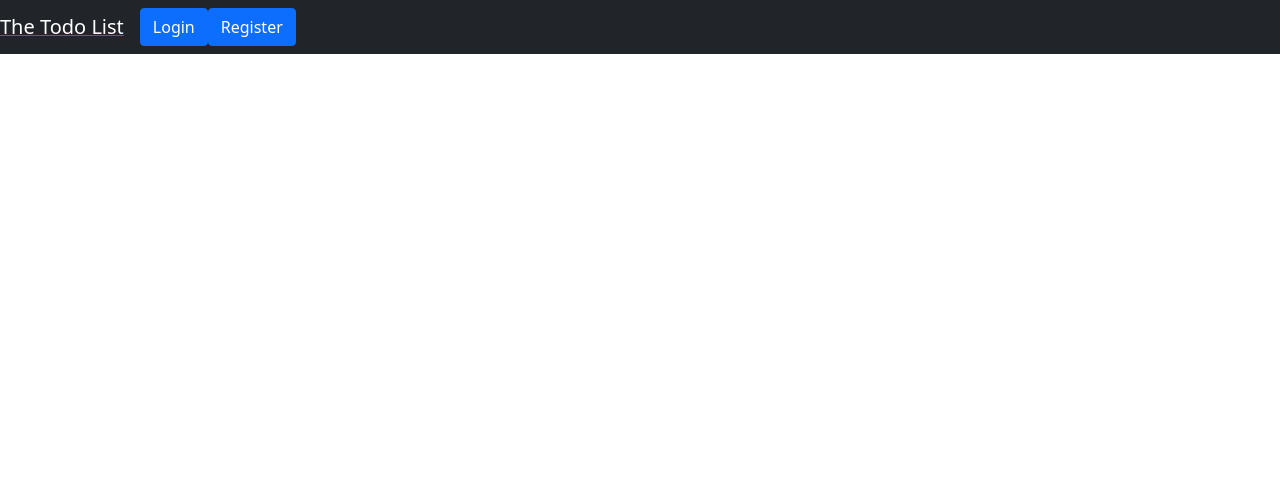
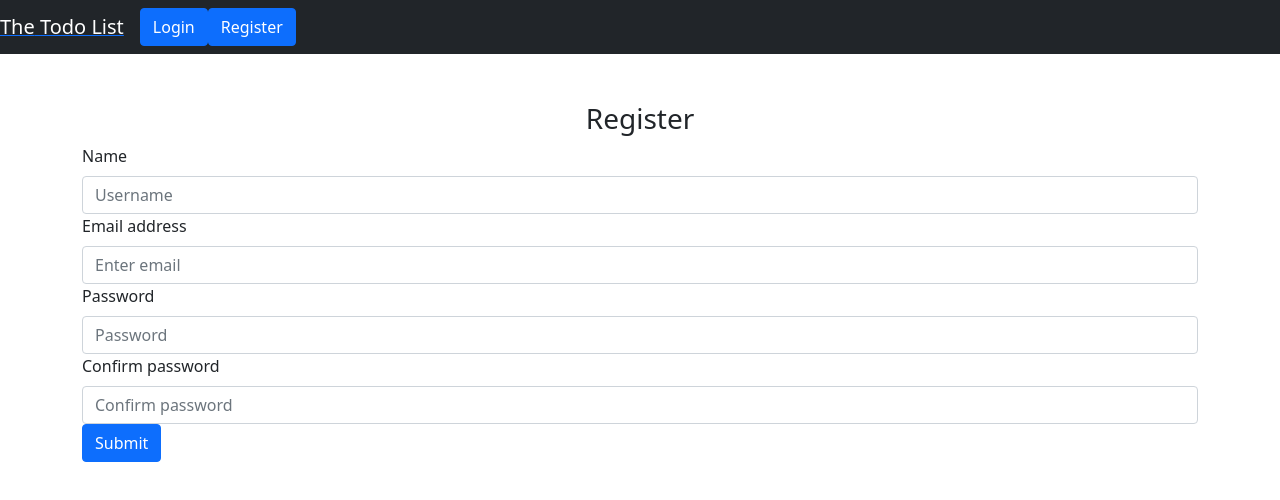
Before and after one commit to cboydstun/mern-w12d1-v2, a React (Create React App) app in the folder client/: page /register in a window 1280 px wide. Shown: the top 500 px of the page. Built offline with nearby package versions, Linux system fonts and the light colour scheme.

Commit message:
added login and register

```diff
--- a/client/package.json
+++ b/client/package.json
@@ -13,6 +13,7 @@
     "react-dom": "^17.0.2",
     "react-router-dom": "^5.2.0",
     "react-scripts": "4.0.3",
+    "react-transition-group": "^4.4.2",
     "web-vitals": "^1.0.1"
   },
   "scripts": {
--- a/client/src/App.js
+++ b/client/src/App.js
@@ -7,6 +7,9 @@ import setAuthToken from './utils/setAuthToken'
 
 //import components
 import Navbar from './components/Navbar'
+import Home from './components/Home'
+import Register from './components/Register'
+import Login from './components/Login'
 
 //import styling
 import './App.css'
@@ -16,13 +19,14 @@ if(localStorage.token){
     setAuthToken(localStorage.token)
 }
 
-
 export default function App() {
     return (
         <Router>
             <Navbar />
             <Switch>
-
+                <Route exact path="/" component={Home} />
+                <Route path="/register" component={Register} />
+                <Route path="/login" component={Login} />
             </Switch>
         </Router>
     )
--- /dev/null
+++ b/client/src/components/Home.js
@@ -0,0 +1,43 @@
+//import dependencies
+import React, { useEffect } from "react";
+import { Container } from "react-bootstrap";
+import { CSSTransition, TransitionGroup } from "react-transition-group";
+
+//import context
+import { loadTodos, loadUser } from "../context/actions";
+import { useStateValue } from "../context/StateProvider";
+
+//import components
+import TodoForm from "./TodoForm";
+import TodoItem from "./TodoItem";
+
+const Home = ({ history }) => {
+  const [state, dispatch] = useStateValue();
+  const { authenticated, todos } = state;
+
+  useEffect(() => {
+    if (localStorage.token) {
+      loadUser(dispatch);
+    }
+    if (!authenticated) {
+      history.push("/login");
+    }
+    loadTodos(dispatch);
+    // eslint-disable-next-line
+  }, []);
+
+  return (
+    <Container className=" d-flex justify-content-center flex-column">
+      <TodoForm></TodoForm>
+      <TransitionGroup className="todo-list">
+        {todos.map((todo) => (
+          <CSSTransition key={todo._id} classNames="item" timeout={500}>
+            <TodoItem todo={todo}></TodoItem>
+          </CSSTransition>
+        ))}
+      </TransitionGroup>
+    </Container>
+  );
+};
+
+export default Home;
--- /dev/null
+++ b/client/src/components/Login.js
@@ -0,0 +1,76 @@
+///import dependencies
+import React, {useState, useEffect} from 'react'
+import {Form, Button, Container, Alert} from 'react-bootstrap'
+import {Redirect} from 'react-router-dom'
+
+//import context
+import {loadUser, login} from '../context/actions'
+import { useStateValue } from '../context/StateProvider'
+
+export default function Login() {
+    const [state, dispatch] = useStateValue();
+    const {error, token, authenticated} = state;
+    const [password, setPassword] = useState('')
+    const [email, setEmail] = useState('')
+
+    const submitHandler = (e) => {
+        e.preventDefault();
+
+        if(email && password){
+            login(dispatch, {email, password})
+        }else{
+            dispatch({
+                type:"SET_ERROR",
+                payload: "Credentials not valid."
+            })
+        }
+    }
+
+    const setError = () => {
+        dispatch({
+            type: "CLEAR_ERROR",
+        });
+    }
+
+    useEffect(()=>{})
+
+    return (
+        <Container className="mt-4">
+            <h3 className="text-center">Login</h3>
+            {authenticated && <Redirect to={"/"} />}
+
+            {error && (
+                <Alert variant="danger" onClose={()=>{ setError()}} dismissible>
+                    <Alert.Heading>You've got an error!</Alert.Heading>
+                    <p>{error}</p>
+                </Alert>
+            )}
+
+            <Form onSubmit={submitHandler}>
+                <Form.Group controlId="formBasicEmail">
+                    <Form.Label>Email</Form.Label>
+                    <Form.Control
+                        value={email}
+                        type="email"
+                        placeholder="Enter Email"
+                        onChange={(e)=>{setEmail(e.target.value)}}
+                    />
+                </Form.Group>
+
+                <Form.Group>
+                    <Form.Label>Password</Form.Label>
+                    <Form.Control
+                        value={password}
+                        type="password"
+                        placeholder="Enter Password"
+                        onChange={(e)=>{setPassword(e.target.value)}}
+                    />
+                </Form.Group>
+
+                <Button type="submit" variant="danger">
+                    Submit
+                </Button>
+            </Form>
+        </Container>
+    )
+}
--- a/client/src/components/Navbar.js
+++ b/client/src/components/Navbar.js
@@ -1,54 +1,54 @@
 //import dependencies
-import React from 'react'
-import {Link} from 'react-router-dom'
-import {Navbar, Nav, Button} from 'react-bootstrap'
+import React from "react";
+import { Navbar, Nav, Button } from "react-bootstrap";
+import { Link } from "react-router-dom";
 
 //import context
-import { useStateValue } from '../context/StateProvider'
+import { useStateValue } from "../context/StateProvider";
 
-export default function NavbarComponent() {
+const NavbarComponent = () => {
   const [state, dispatch] = useStateValue();
-    const { authenticated, user} = state;
+  const { authenticated, user } = state;
 
   return (
     <Navbar collapseOnSelect expand="lg" bg="dark" variant="dark">
       <Link to="/">
-                <Navbar.Brand  className="text-capitalize">
+        <Navbar.Brand className="text-capitalize">
           {user?.name ? user.name + "'s" : "The"} Todo List
         </Navbar.Brand>
       </Link>
       <Navbar.Toggle aria-controls="responsive-navbar-nav" />
       <Navbar.Collapse id="responsive-navbar-nav">
         <Nav className="ml-auto">
+
           {!authenticated && (
             <>
-                            <Link  to="/login">
-                                <Button className="mr-md-3 mt-2 mt-sm-0">
-                                    Login
-                                </Button>
+              <Link className="ml-auto " to="/login">
+                <Button className="mr-md-3 mt-2 mt-sm-0">Login</Button>
               </Link>
-                            <Link to="/register">
-                                <Button className="mr-md-3 mt-2 mt-sm-0" >
-                                    Register
-                                </Button>
+              <Link className="ml-auto mt-2 mt-sm-0" to="/register">
+                <Button>Register</Button>
               </Link>
             </>
           )}
 
           {authenticated && (
-                        <>
-                            <Link className="mr-md-3 mt-2 mt-sm-0">
+            <Link className="ml-auto mt-2 mt-sm-0" to="/login">
               <Button
                 variant="danger"
-                                    onClick={()=>{dispatch({type: "LOGOUT"})}}
+                onClick={() => {
+                  dispatch({ type: "LOGOUT" });
+                }}
               >
                 Logout
               </Button>
             </Link>
-                        </>
           )}
+
         </Nav>
       </Navbar.Collapse>
     </Navbar>
-    )
-}
+  );
+};
+
+export default NavbarComponent;
--- /dev/null
+++ b/client/src/components/Register.js
@@ -0,0 +1,109 @@
+//import dependencies
+import React, { useState, useEffect } from "react";
+import { Form, Button, Container, Alert } from "react-bootstrap";
+import { Redirect } from "react-router-dom";
+
+//import context
+import { loadUser, register } from "../context/actions";
+import { useStateValue } from "../context/StateProvider";
+
+const Register = () => {
+  const [state, dispatch] = useStateValue();
+  const { error, token, authenticated } = state;
+  const [email, setEmail] = useState("");
+  const [name, setName] = useState("");
+  const [password, setPassword] = useState("");
+  const [password2, setPassword2] = useState("");
+
+  const submitHandler = (e) => {
+    e.preventDefault();
+    if (password !== password2) {
+      dispatch({
+        type: "SET_ERROR",
+        payload: "Passwords do not match!",
+      });
+    } else {
+      register(dispatch, { email, password, name });
+
+      dispatch({
+        type: "CLEAR_ERROR",
+      });
+    }
+  };
+
+  useEffect(() => {
+    setError();
+    if (token) {
+      loadUser(dispatch);
+    }
+    // eslint-disable-next-line
+  }, [token, dispatch]);
+
+  const setError = () => {
+    dispatch({
+      type: "CLEAR_ERROR",
+    });
+  };
+
+  return (
+    <Container className="mt-5">
+      <h3 className="text-center">Register</h3>
+      {authenticated && <Redirect to={"/"} />}
+
+      {error && (
+        <Alert variant="danger" onClose={() => setError()} dismissible>
+          <Alert.Heading>Oh snap! You got an error!</Alert.Heading>
+          <p>{error}</p>
+        </Alert>
+      )}
+
+      <Form onSubmit={submitHandler}>
+        <Form.Group>
+          <Form.Label>Name</Form.Label>
+          <Form.Control
+            value={name}
+            onChange={(e) => setName(e.target.value)}
+            type="text"
+            placeholder="Username"
+          />
+        </Form.Group>
+
+        <Form.Group controlId="formBasicEmail">
+          <Form.Label>Email address</Form.Label>
+          <Form.Control
+            onChange={(e) => setEmail(e.target.value)}
+            value={email}
+            type="email"
+            placeholder="Enter email"
+          />
+        </Form.Group>
+
+        <Form.Group controlId="formBasicPassword">
+          <Form.Label>Password</Form.Label>
+          <Form.Control
+            value={password}
+            onChange={(e) => setPassword(e.target.value)}
+            type="password"
+            placeholder="Password"
+          />
+        </Form.Group>
+
+        <Form.Group controlId="formBasicPassword2">
+          <Form.Label>Confirm password</Form.Label>
+          <Form.Control
+            value={password2}
+            onChange={(e) => setPassword2(e.target.value)}
+            type="password"
+            placeholder="Confirm password"
+          />
+        </Form.Group>
+
+        <Button variant="primary" type="submit">
+          Submit
+        </Button>
+      </Form>
+    </Container>
+  );
+};
+
+export default Register;
--- /dev/null
+++ b/client/src/components/TodoForm.js
@@ -0,0 +1,9 @@
+import React from 'react'
+
+export default function TodoForm() {
+    return (
+        <div>
+            hey from todo form
+        </div>
+    )
+}
--- /dev/null
+++ b/client/src/components/TodoItem.js
@@ -0,0 +1,9 @@
+import React from 'react'
+
+export default function TodoItem() {
+    return (
+        <div>
+            hey form todo item
+        </div>
+    )
+}
```
Also changed, not shown: 1 other file (tests, documents, lock files or other folders). Lines whose indentation alone changed are shown as unchanged.
